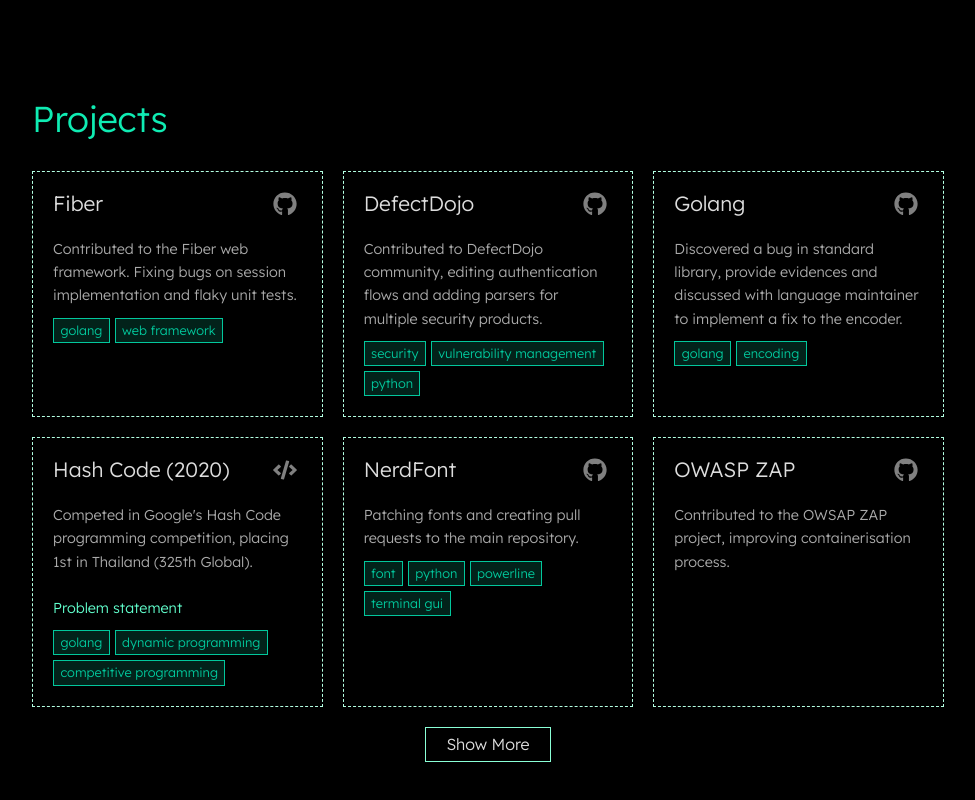
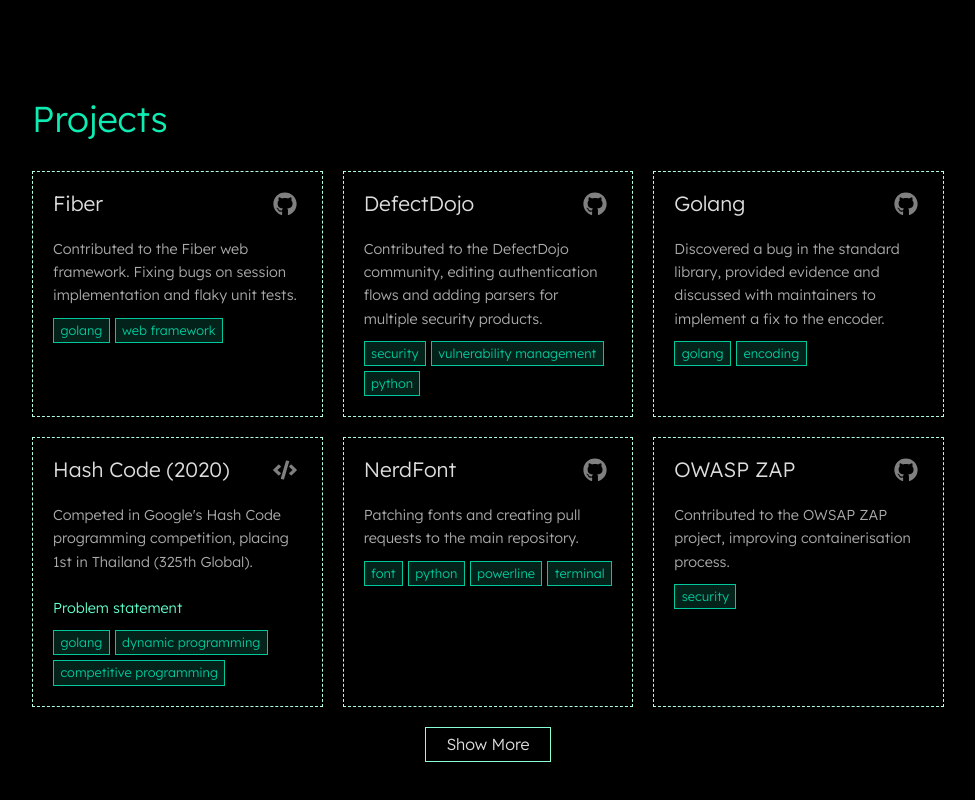
Before and after one commit to natebwangsut/natebwangsut.github.io, a Gatsby site: page / in a window 1280 px wide. Shown: the part 2498-3298 px from the top of the page, without its empty margins (152-1127 px from the left). Built offline with nearby package versions, Linux system fonts and the light colour scheme; Gatsby itself is replaced by a stand-in of ours.

Commit message:
fix: improve formatting + tags

```diff
--- a/contents/projects/defectdojo.md
+++ b/contents/projects/defectdojo.md
@@ -8,4 +8,4 @@ stack:
   - "Python"
 ---
 
-Contributed to DefectDojo community, editing authentication flows and adding parsers for multiple security products.
+Contributed to the DefectDojo community, editing authentication flows and adding parsers for multiple security products.
--- a/contents/projects/elastic.md
+++ b/contents/projects/elastic.md
@@ -2,7 +2,10 @@
 title: "Elastic"
 date: "2019"
 github: "https://github.com/elastic/helm-charts"
-stack: []
+stack:
+  - elastic
+  - logging
+  - kubernetes
 ---
 
 Open pull request to Kibana and modify the Kubernetes deployment templates so that it is compatible with AWS EKS installations.
--- a/contents/projects/electron.md
+++ b/contents/projects/electron.md
@@ -2,7 +2,8 @@
 title: "Electron"
 date: "2017"
 github: "https://github.com/electron/electron"
-stack: []
+stack:
+  - electron
 ---
 
 Contributed to the Electron framework community. Participated in document translation and reviews.
--- a/contents/projects/golang.md
+++ b/contents/projects/golang.md
@@ -6,4 +6,4 @@ reference: "https://github.com/golang/go/issues/39189"
 stack: ["golang", "encoding"]
 ---
 
-Discovered a bug in standard library, provide evidences and discussed with language maintainer to implement a fix to the encoder.
+Discovered a bug in the standard library, provided evidence and discussed with maintainers to implement a fix to the encoder.
--- a/contents/projects/kubernetes.md
+++ b/contents/projects/kubernetes.md
@@ -2,7 +2,8 @@
 title: "Kubernetes"
 date: "2019"
 github: "https://github.com/kubernetes"
-stack: []
+stack:
+  - golang
 ---
 
 Contributed to multiple projects, updating their documentations, improving translations.
--- a/contents/projects/nerdfont.md
+++ b/contents/projects/nerdfont.md
@@ -7,7 +7,7 @@ stack:
   - Font
   - Python
   - Powerline
-  - Terminal GUI
+  - Terminal
 ---
 
 Patching fonts and creating pull requests to the main repository.
--- a/contents/projects/owasp-zap.md
+++ b/contents/projects/owasp-zap.md
@@ -2,7 +2,8 @@
 title: "OWASP ZAP"
 github: "https://github.com/zaproxy/zaproxy"
 date: "2020"
-stack: []
+stack:
+  - "security"
 ---
 
 Contributed to the OWSAP ZAP project, improving containerisation process.
--- a/contents/projects/visual-studio-code.md
+++ b/contents/projects/visual-studio-code.md
@@ -2,7 +2,9 @@
 title: "Visual Studio Code"
 date: "2017"
 github: "https://github.com/microsoft/vscode"
-stack: []
+stack:
+  - "electron"
+  - "typescript"
 ---
 
 Reported bugs and helped with investigation on issues regarding the Chromium rendering methods.
```
